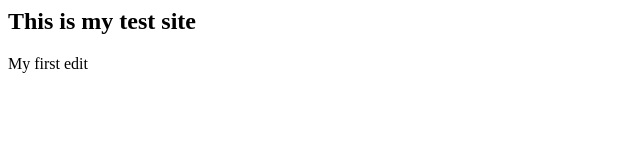
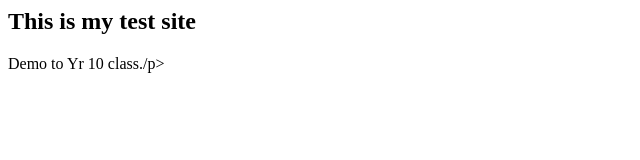
Before and after one commit to mrczr2023/mrczr2023.github.io, a plain HTML site: page index.html in a window 1280 px wide. Shown: the full height of the page, 0-640 px from the left. Drawn offline with Linux system fonts and the light colour scheme.

Commit message:
Update index.html

```diff
--- a/index.html
+++ b/index.html
@@ -1,6 +1,6 @@
 <html>
   <body>
     <h2>This is my test site</h2>
-    <p>My first edit</p>
+    <p>Demo to Yr 10 class./p>
   </body>
 </html>
```
